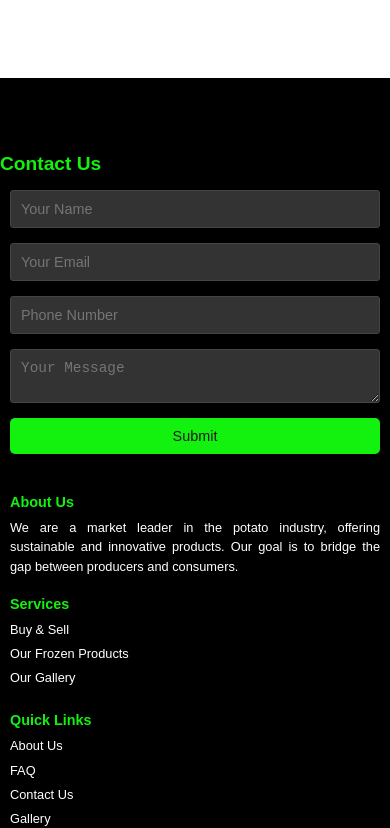
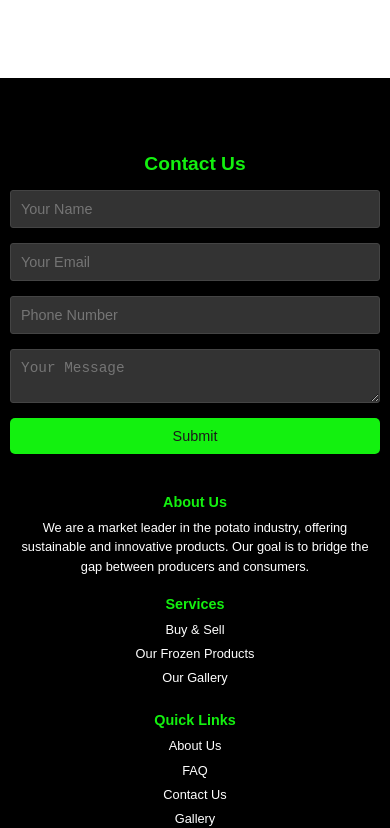
Before and after one commit to Shravan553/test, a Next.js app: page /components/About in a window 390 px wide. Shown: the part 6060-6888 px from the top of the page. Built offline with nearby package versions, Linux system fonts and the light colour scheme.

Commit message:
Replace existing code with new project

```diff
--- a/src/app/Footer/Footer.module.css
+++ b/src/app/Footer/Footer.module.css
@@ -1,4 +1,3 @@
-
 .footer1 {
     background-color: black;
     color: white;
@@ -9,33 +8,24 @@
     display: flex;
     flex-direction: column;
     align-items: center;
-    /* text-align: center; */
+    text-align: center;
     background-size: cover; /* Ensures the image covers the entire footer */
     background-position: center; /* Centers the image */
     background-repeat: no-repeat; /* Prevents the image from repeating */
-    text-align: justify;
 }
-
-
 /* Contact Form Section */
 .footerContactForm {
     width: 100%;
     max-width: 500px;
     padding-bottom: 10px;
-    text-align: justify;
 }
-
 .footerContactForm h2 {
     font-size: 2rem;
-    color: #13f10f;
+    color: #13F10F;
     margin-bottom: 10px;
     margin-top: 25px;
     font-weight: 600;
-    text-align: justify;
-
-
 }
-
 /* Contact Form Styling */
 .contactForm {
     display: flex;
@@ -43,10 +33,7 @@
     gap: 15px;
     width: 100%;
     padding: 0 20px;
-    text-align: justify;
-
 }
-
 .contactForm input,
 .contactForm textarea {
     width: 100%;
@@ -57,36 +44,29 @@
     color: white;
     border-radius: 3px;
     transition: border-color 0.3s ease;
-    text-align: justify;
-
 }
-
 .contactForm input:focus,
 .contactForm textarea:focus {
-    border-color: #13f10f;
+    border-color: #13F10F;
 }
-
 .contactForm button {
     padding: 12px 20px;
     font-size: 1rem;
-    color: #1a1a1a;
-    background-color: #13f10f;
+    color: #1A1A1A;
+    background-color: #13F10F;
     border: none;
     border-radius: 5px;
     cursor: pointer;
     transition: background-color 0.3s, transform 0.3s;
     margin-bottom: 0;
 }
-
 .contactForm button:hover {
-    background-color: #0eb50c;
+    background-color: #0EB50C;
     transform: translateY(-3px);
 }
-
 .contactForm button:active {
     transform: translateY(1px);
 }
-
 /* Footer Details Section */
 .footerDetails {
     display: flex;
@@ -95,92 +75,66 @@
     max-width: 1200px;
     padding: 0 20px;
     box-sizing: border-box;
-    text-align: justify;
-
 }
-
 .footerColumn {
     flex: 1;
     min-width: 250px;
     margin: 20px;
-    text-align: justify;
+    text-align: left;
 }
-
 .footerColumn h3 {
-    color: #13f10f;
+    color: #13F10F;
     font-size: 1.2rem;
     margin-bottom: 5px;
     font-weight: 600;
 }
 .footerColumn2 h3 {
-    color: #13f10f;
+    color: #13F10F;
     font-size: 1.2rem;
     margin-bottom: 5px;
     font-weight: 600;
 }
-.footerColumn p{
-    text-align: justify;
-
-}
-.footerColumnv p{
-    text-align: justify;
-
-}
-
 .footerColumn p,
 .footerColumn ul {
     font-size: 1rem;
     line-height: 1.8;
-    text-align: justify;
-
 }
 .footerColumn2 p,
 .footerColumn2 ul {
     font-size: 1rem;
     line-height: 1.8;
-    text-align: justify;
-
 }
 .footerColumn ul {
     list-style: none;
     padding: 0;
 }
-
 .footerColumn ul li {
     margin-bottom: 5px;
 }
-
 .footerColumn ul li a {
     color: white;
     text-decoration: none;
     transition: color 0.3s;
 }
-
 .footerColumn ul li a:hover {
-    color: #f1c40f;
+    color: #F1C40F;
 }
-
 .footerColumn2 p,
 .footerColumn2 ul {
     font-size: 1rem;
     line-height: 1.8;
-    text-align: justify;
-
 }
-
 /* Social Icons */
 .socialIcons {
     display: flex;
     gap: 20px;
     margin-top: 10px;
 }
-
 .socialIcons a {
     color:#13f10f;
     font-size: 1.8rem;
     transition: color 0.3s;
 }
-
 .socialIcons a:hover {
     color:#001542;
 }
@@ -190,23 +144,16 @@
     margin: 20px;
     text-align: left; /* Hide Quick Links section on mobile */
 }
-
 .footerColumn2 ul {
     list-style: none;
     padding: 0;
 }
-
-
-
 .footerColumn2 ul li a:hover {
-    color: #f1c40f;
-    text-align: justify;
-
+    color: #F1C40F;
 }
 .footerColumn2 ul li {
     margin-bottom: 10px;
 }
-
 .footerColumn2 ul li a {
     color: white;
     text-decoration: none;
@@ -219,10 +166,7 @@
     border-top: 1px solid #444;
     font-size: 1rem;
     color: #aaa;
-    text-align: justify;
-
 }
-
 /* Responsive Design */
 @media (max-width: 768px) {
     .footerDetails {
@@ -230,18 +174,13 @@
         grid-template-columns: 1fr; /* Single column layout */
         grid-template-rows: repeat(4, auto); /* Stack sections vertically */
         gap: 10px;
-        /* text-align: center; Center-align for mobile */
+        text-align: center; /* Center-align for mobile */
         padding: 0 10px; /* Reduce side padding for mobile */
-        text-align: justify;
-
     }
-
     .footerColumn {
         width: 100%; /* Full width for each column */
         margin: 5px 0; /* Smaller margins for compact layout */
-        /* text-align: center; Center-align text in each column */
-        text-align: justify;
-
+        text-align: center; /* Center-align text in each column */
     }
     .footerColumn2 {
         display: none; /* Hide Quick Links section on mobile */
@@ -250,56 +189,40 @@
         font-size: 0.9rem; /* Smaller heading font size */
         margin-bottom: 8px; /* Reduce space below heading */
     }
-
     .footerColumn p,
     .footerColumn ul {
         font-size: 0.8rem; /* Smaller text font size */
         line-height: 1.5; /* Adjust line spacing for readability */
-        text-align: justify;
-
-
     }
-
     .footerColumn ul li {
         margin-bottom: 5px; /* Tighter spacing between list items */
     }
-
     .footerContactForm {
         width: 100%;
         max-width: 100%;
         padding: 20px 0; /* Reduce padding */
-        text-align: justify;
-
     }
-
     .footerContactForm h2 {
         font-size: 1.2rem; /* Smaller heading font for form */
         margin-bottom: 15px;
-        text-align: justify;
-
     }
-
     .contactForm {
         padding: 0 10px; /* Reduce padding for compactness */
     }
-
     .contactForm input,
     .contactForm textarea {
         padding: 10px; /* Reduce input padding */
         font-size: 0.9rem; /* Smaller font size */
     }
-
     .contactForm button {
         padding: 10px 15px; /* Compact button padding */
         font-size: 0.9rem; /* Smaller button font size */
     }
-
     .socialIcons {
         gap: 15px; /* Reduce spacing between icons */
         font-size: 1.5rem; /* Smaller icon size */
         justify-content: center;
     }
-
     .footerBottom {
         padding-top: 10px; /* Compact padding */
         font-size: 0.8rem; /* Smaller footer text */
```
